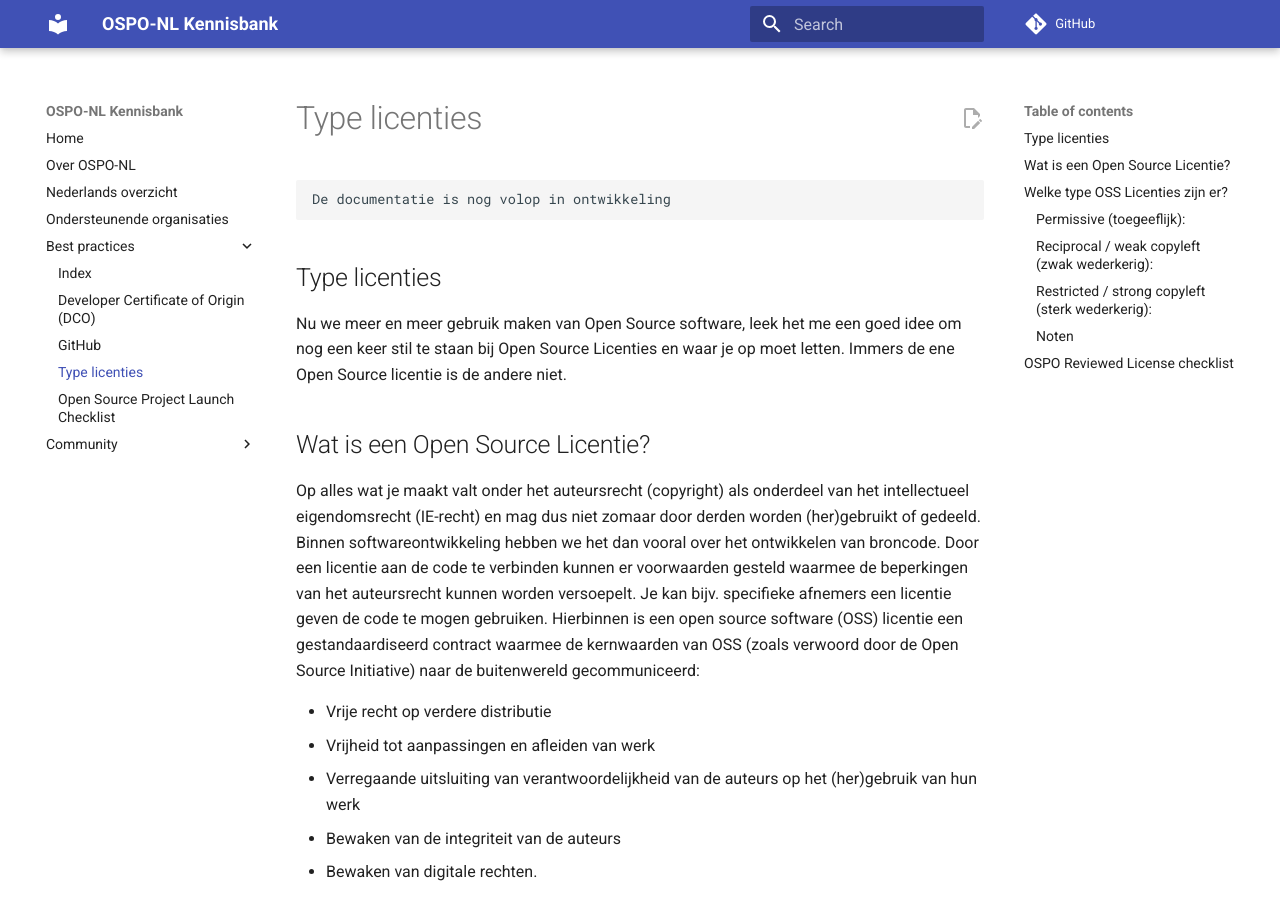
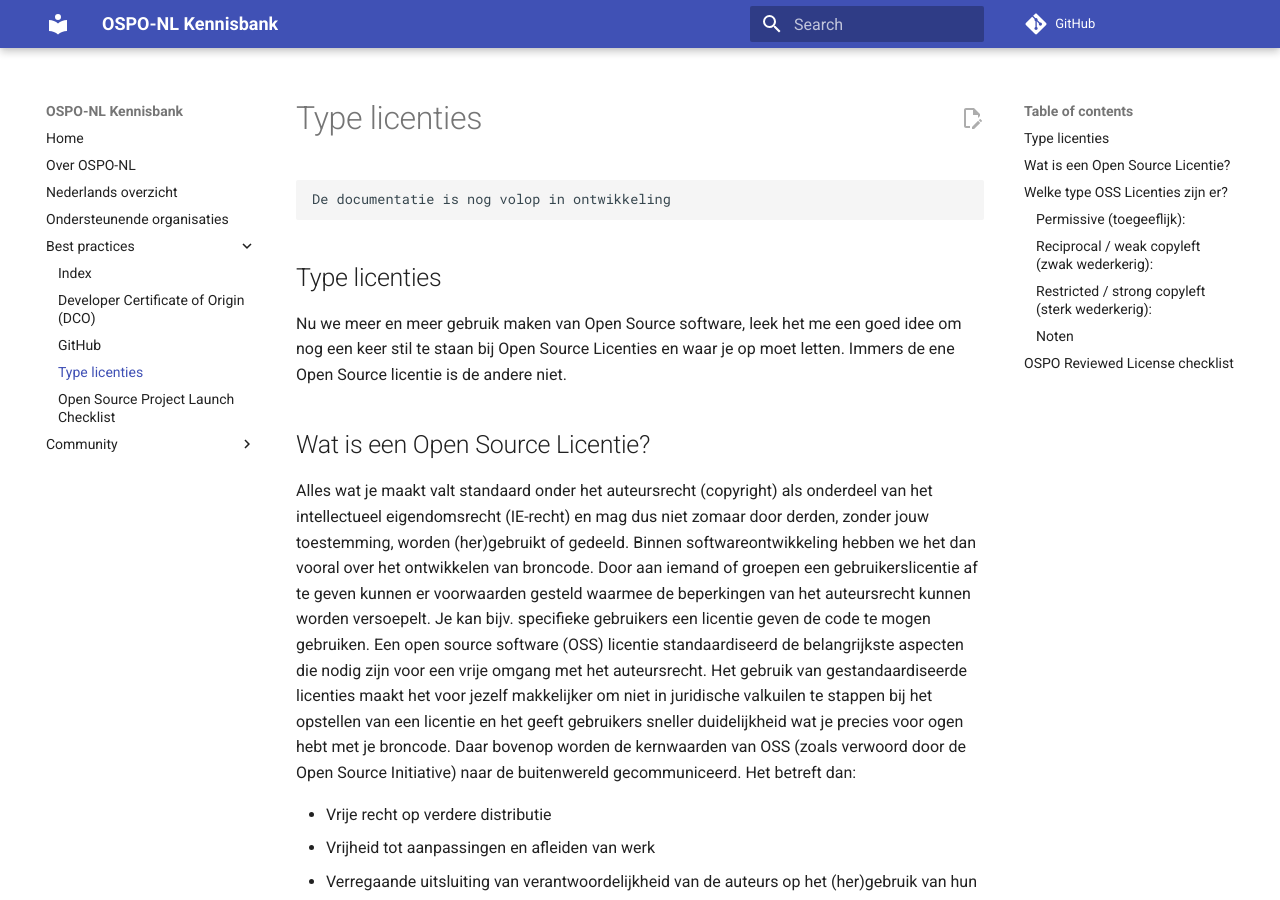
Before and after one commit to ospo-nl/kennisbank, an MkDocs documentation site: the page built from docs/Best practices/Type licenties.md, in a window 1280 px wide and 900 px high. Built offline with MkDocs 1.6.1 and Material for MkDocs 9.7.7, drawn with Linux system fonts in a browser that asks for light colours; comment, search, counter and statistics services are not loaded.

Commit message:
De intro wat duidelijker gemaakt

```diff
--- a/docs/Best practices/Type licenties.md
+++ b/docs/Best practices/Type licenties.md
@@ -8,13 +8,16 @@ Open Source Licenties en waar je op moet letten. Immers de ene Open Source licen
 
 ## Wat is een Open Source Licentie?
 
-Op alles wat je maakt valt onder het auteursrecht (copyright) als onderdeel van het intellectueel eigendomsrecht
-(IE-recht) en mag dus niet zomaar door derden worden (her)gebruikt of gedeeld. Binnen softwareontwikkeling hebben we
-het dan vooral over het ontwikkelen van broncode. Door een licentie aan de code te verbinden kunnen er voorwaarden
-gesteld waarmee de beperkingen van het auteursrecht kunnen worden versoepelt. Je kan bijv. specifieke afnemers een
-licentie geven de code te mogen gebruiken. Hierbinnen is een open source software (OSS) licentie een
-gestandaardiseerd contract waarmee de kernwaarden van OSS (zoals verwoord door de Open Source Initiative) naar
-de buitenwereld gecommuniceerd:
+Alles wat je maakt valt standaard onder het auteursrecht (copyright) als onderdeel van het intellectueel eigendomsrecht
+(IE-recht) en mag dus niet zomaar door derden, zonder jouw toestemming, worden (her)gebruikt of gedeeld. Binnen
+softwareontwikkeling hebben we het dan vooral over het ontwikkelen van broncode. Door aan iemand of groepen een
+gebruikerslicentie af te geven kunnen er voorwaarden gesteld waarmee de beperkingen van het auteursrecht kunnen worden
+versoepelt. Je kan bijv. specifieke gebruikers een licentie geven de code te mogen gebruiken. Een open source software
+(OSS) licentie standaardiseerd de belangrijkste aspecten die nodig zijn voor een vrije omgang met het auteursrecht. Het
+gebruik van gestandaardiseerde licenties maakt het voor jezelf makkelijker om niet in juridische valkuilen te stappen
+bij het opstellen van een licentie en het geeft gebruikers sneller duidelijkheid wat je precies voor ogen hebt met je
+broncode. Daar bovenop worden de kernwaarden van OSS (zoals verwoord door de Open Source Initiative) naar de
+buitenwereld gecommuniceerd. Het betreft dan:
 
 - Vrije recht op verdere distributie
 - Vrijheid tot aanpassingen en afleiden van werk
```
